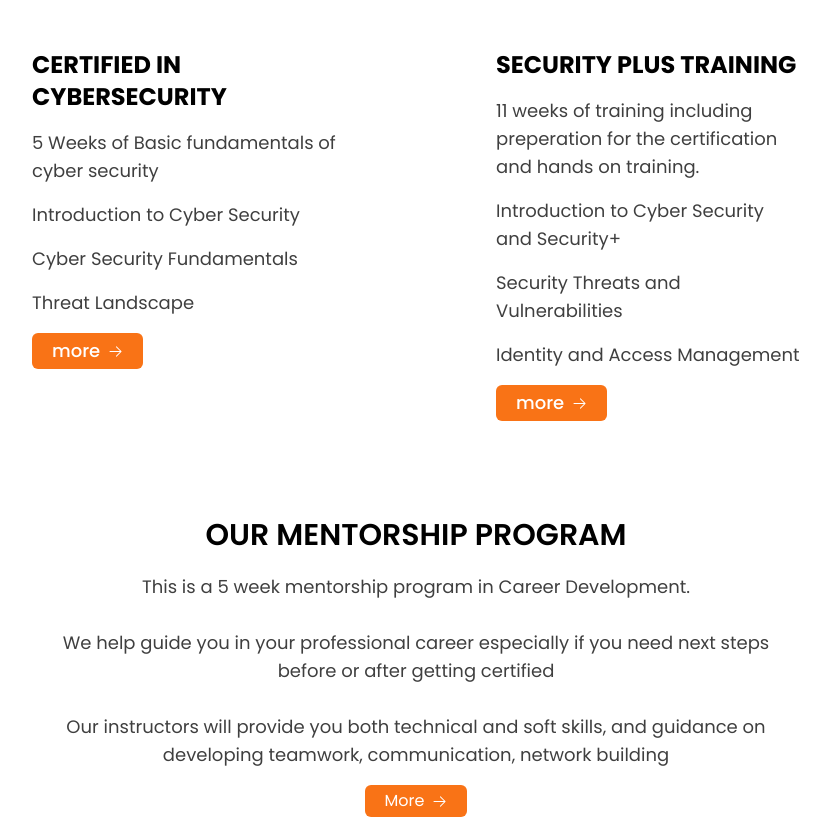
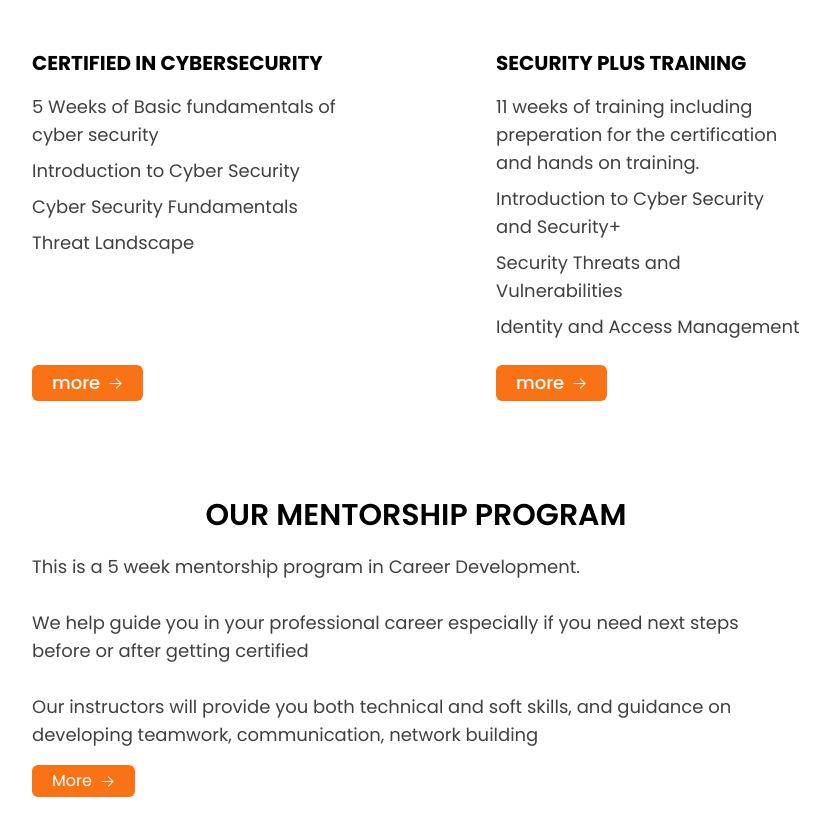
Before and after one commit to pauldevcodes/e-learning-platform-new, a React (Vite) app: page / in a window 1280 px wide. Shown: the part 1227-2046 px from the top of the page, without its empty margins (224-1054 px from the left). Built offline with nearby package versions, Linux system fonts and the light colour scheme.

Commit message:
little changes

```diff
--- a/src/page features/home/CourseHighlight.jsx
+++ b/src/page features/home/CourseHighlight.jsx
@@ -3,6 +3,7 @@
 import { styles } from "../../utils/styles";
 
 import { ArrowRightIcon } from "@heroicons/react/24/solid"
+import { CheckCircleIcon } from "@heroicons/react/24/solid"
 
 import course1 from "../../images/certified cyber.png"
 import course2 from "../../images/security training.png"
@@ -17,7 +18,8 @@
             description: "5 Weeks of Basic fundamentals of cyber security",
             descriptionTwo: "Introduction to Cyber Security",
             descriptionThree: "Cyber Security Fundamentals",
-            descriptionFour: "Threat Landscape"
+            descriptionFour: "Threat Landscape",
+            // checkCircle: <CheckCircleIcon />
         },
         {
             id: 2,
@@ -26,7 +28,8 @@
             description: "11 weeks of training including preperation for the certification and hands on training.",
             descriptionTwo: "Introduction to Cyber Security and Security+",
             descriptionThree: "Security Threats and Vulnerabilities",
-            descriptionFour: "Identity and Access Management"
+            descriptionFour: "Identity and Access Management",
+            // checkCircle: <CheckCircleIcon width={15} />
         }
     ]
     return (
@@ -44,8 +47,9 @@
                                     <img src={courses.img} alt="course" className=" rounded-md" />
                                 </div>
                                 <div className=" flex flex-col items-center gap-y-4 text-center md:items-start md:text-start">
-                                    <h3 className=" font-bold uppercase text-lg lg:text-2xl">{courses.title}</h3>
-                                    <p className=" text-sm opacity-75 lg:text-lg">
+                                    <h3 className=" font-bold uppercase text-lg lg:text-xl">{courses.title}</h3>
+                                    <div className=" flex flex-col gap-y-2 h-64">
+                                        <p className=" text-sm opacity-75 lg:text-lg flex">
                                             {courses.description}
                                         </p>
                                         <p className=" text-sm opacity-75 lg:text-lg">
@@ -57,6 +61,7 @@
                                         <p className=" text-sm opacity-75 lg:text-lg">
                                             {courses.descriptionFour}
                                         </p>
+                                    </div>
                                     <button
                                         className=" bg-orange-500 px-5 py-1 rounded-md text-white flex items-center gap-x-2 font-medium lg:text-lg"
                                     >
--- a/src/page features/home/Mentorship.jsx
+++ b/src/page features/home/Mentorship.jsx
@@ -14,8 +14,8 @@
                     Our Mentorship Program
                 </h1>
 
-                <div className=" max-w-screen-md mx-auto flex flex-col items-center gap-y-4">
-                    <p className=" text-sm opacity-75 text-center lg:text-lg">
+                <div className=" max-w-screen-md mx-auto flex flex-col items-center gap-y-4 md:items-start">
+                    <p className=" text-sm opacity-75 text-center md:text-start lg:text-lg">
                         This is a 5 week mentorship program in Career Development.
                         <br /> <br />
                         We help guide you in your professional career especially if you need next steps before or after getting certified
```
Lines whose indentation alone changed are shown as unchanged.
